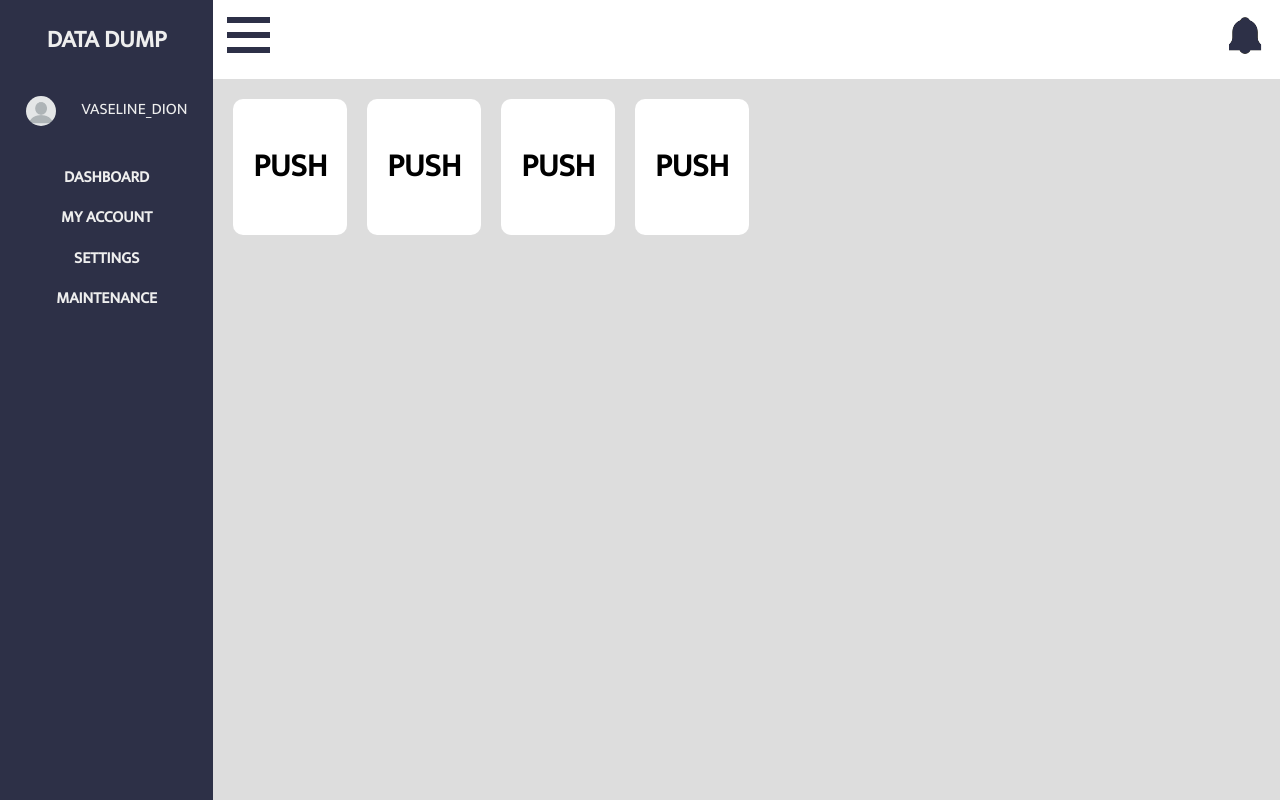
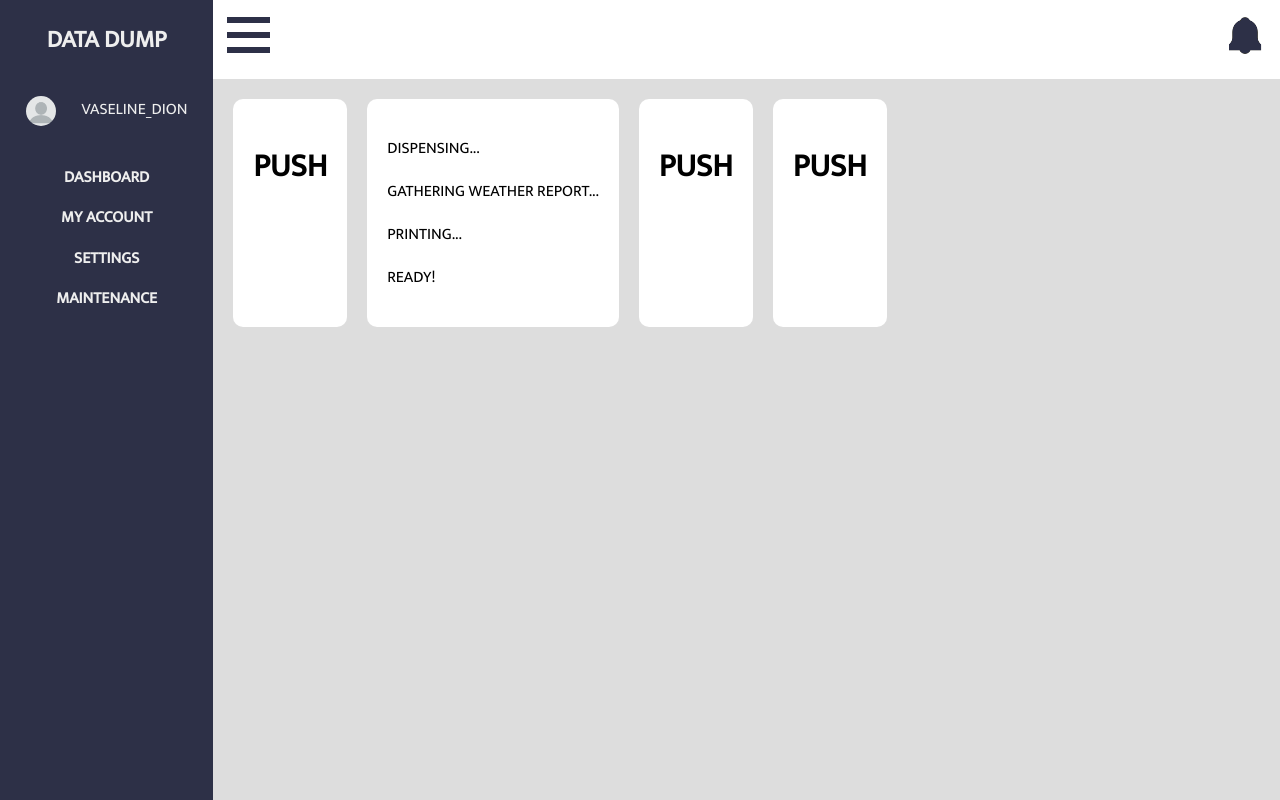
Before and after one commit to theycallmezeal/datadump, a Flask app: page / in a window 1280 px wide. Run offline with Flask 2, Linux system fonts and the light colour scheme; some libraries are stand-ins or nearby versions.

Commit message:
add some stuff

```diff
--- a/templates/index.html
+++ b/templates/index.html
@@ -6,6 +6,7 @@
         <meta name="viewport" content="width=device-width,initial-scale=1,user-scalable=1">
         <link rel="stylesheet" href="{{ url_for('static', filename='style.css') }}">
         <script src="//ajax.googleapis.com/ajax/libs/jquery/1.9.1/jquery.min.js"></script>
+		<script src="{{ url_for('script') }}" defer></script>
     </head>
     <body>
         <nav>
@@ -29,8 +30,14 @@
                     <h1>PUSH</h1>
                 </div>
 
-                <div class="module">
-                    <h1>PUSH</h1>
+                <div id="status" class="module">
+                    <p id="stage1">DISPENSING...</p>
+					<p id="stage2">GATHERING WEATHER REPORT...</p>
+					<p id="stage3">PRINTING...</p>
+					<p id="stage4">READY!</p>
+					<div id="progress-bar">
+						<div id="progress-bar-inside"></div>
+					</div>
                 </div>
 
                 <div class="module">
@@ -42,6 +49,5 @@
                 </div>
             </main>
         </div>
-        <script src="{{ url_for('script') }}"></script>
     </body>
 </html>
```
